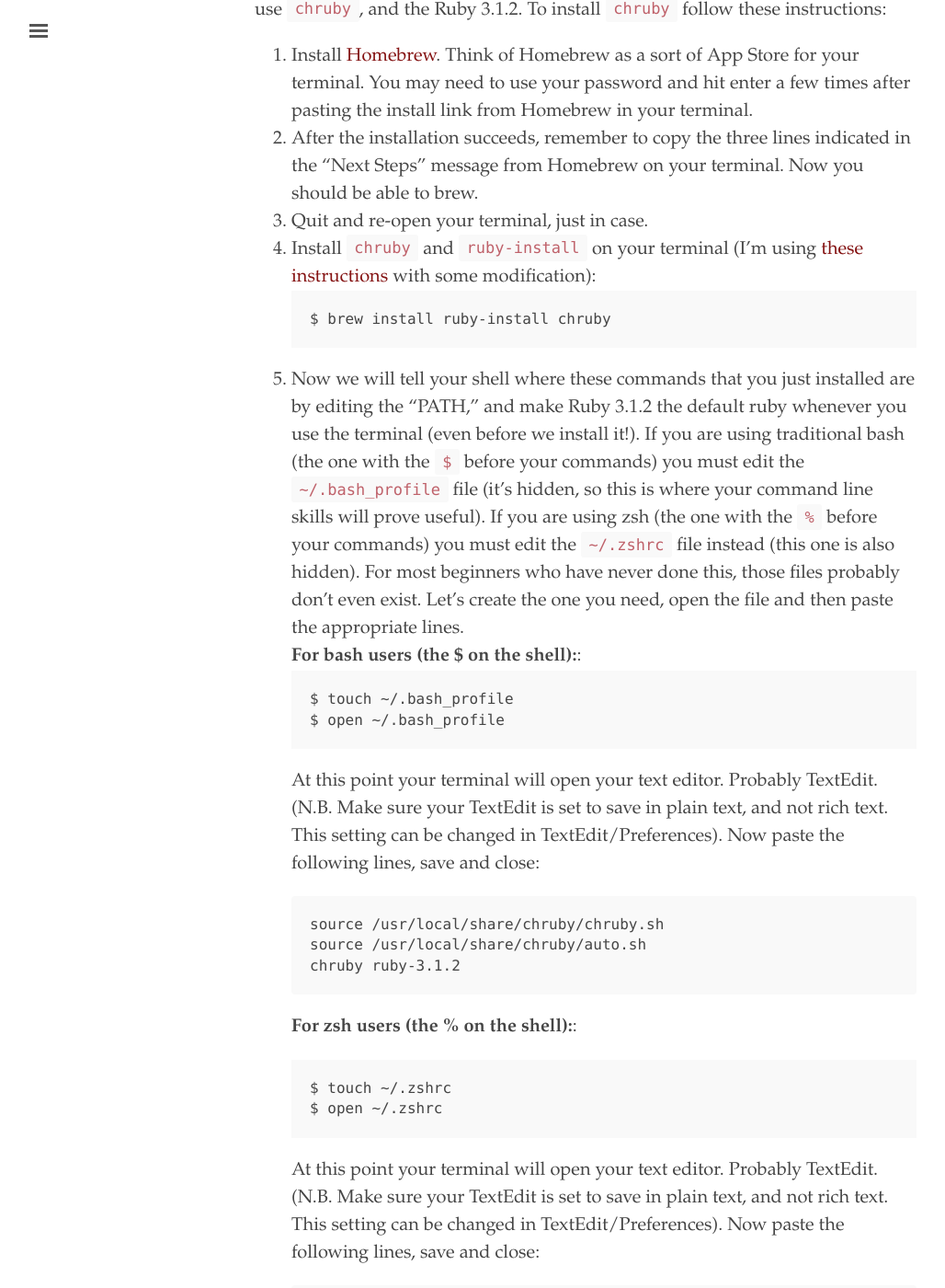
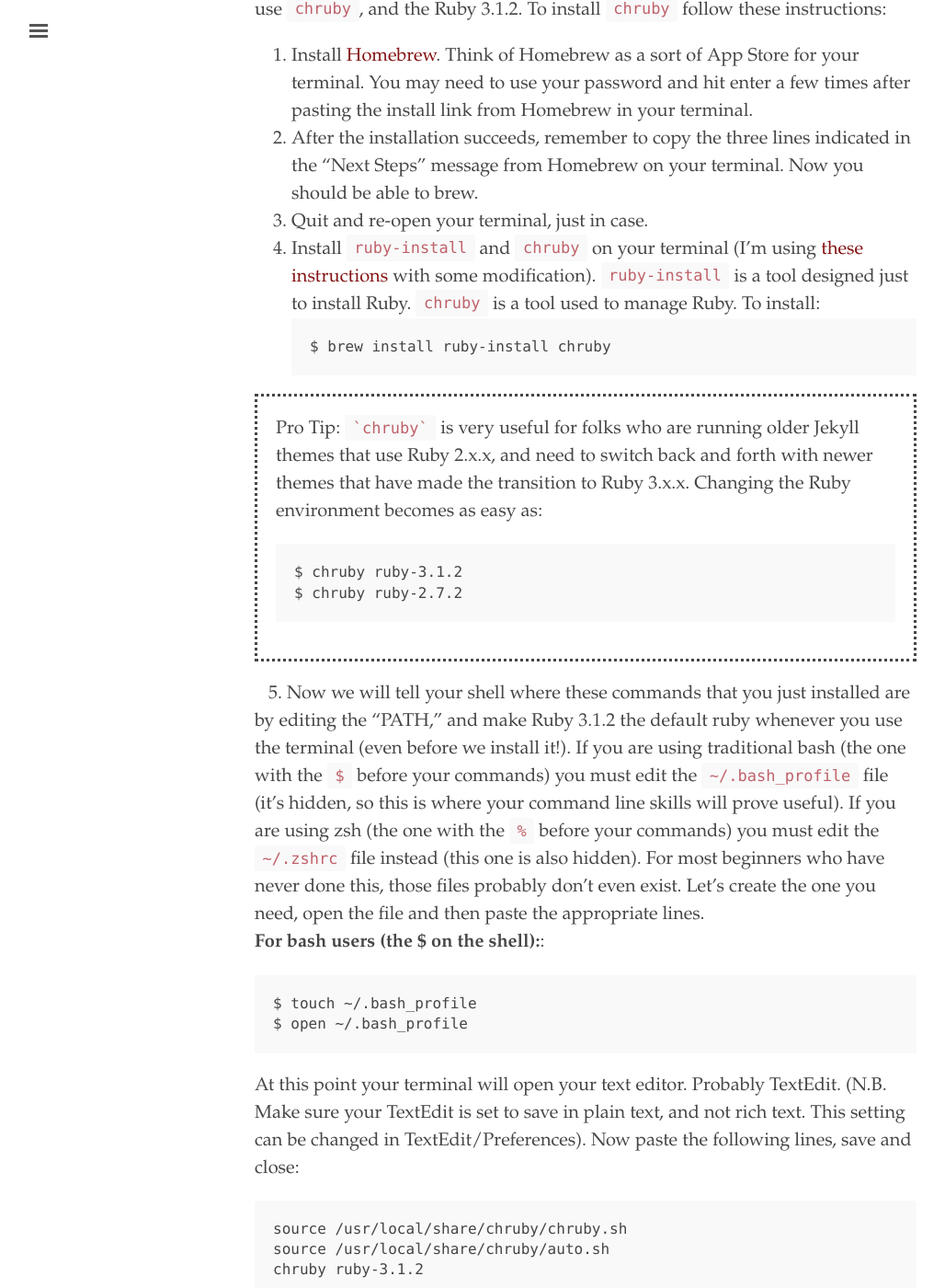
Before and after one commit to minicomp/ed, a Jekyll site: the page built from documentation.md, in a window 1280 px wide and 1400 px high, scrolled down 3534 px. Shown: the whole window at 92% size, without its empty margins (3-1031 px from the left). Built offline with Jekyll 4.4.1, drawn with Linux system fonts in a browser that asks for light colours; some of the changed text lies outside the part shown.

Commit message:
final tweaks to the new doc one hopes

```diff
--- a/documentation.md
+++ b/documentation.md
@@ -75,11 +75,17 @@
 1. Install [Homebrew](https://brew.sh/). Think of Homebrew as a sort of App Store for your terminal. You may need to use your password and hit enter a few times after pasting the install link from Homebrew in your terminal.
 2. After the installation succeeds, remember to copy the three lines indicated in the "Next Steps" message from Homebrew on your terminal. Now you should be able to brew.
 3. Quit and re-open your terminal, just in case.
-4. Install `chruby` and `ruby-install` on your terminal (I'm using [these instructions](https://mac.install.guide/ruby/12.html) with some modification):
+4. Install `ruby-install` and `chruby` on your terminal (I'm using [these instructions](https://mac.install.guide/ruby/12.html) with some modification). `ruby-install` is a tool designed just to install Ruby. `chruby` is a tool used to manage Ruby. To install:
 ~~~ Bash
 $ brew install ruby-install chruby
 ~~~
-5. Now we will tell your shell where these commands that you just installed are by editing the "PATH," and make Ruby 3.1.2 the default ruby whenever you use the terminal (even before we install it!). If you are using traditional bash (the one with the `$` before your commands) you must edit the `~/.bash_profile` file (it's hidden, so this is where your command line skills will prove useful). If you are using zsh (the one with the `%` before your commands) you must edit the `~/.zshrc` file instead (this one is also hidden). For most beginners who have never done this, those files probably don't even exist. Let's create the one you need, open the file and then paste the appropriate lines.
+
+<div style="border-style: dotted; padding: 1rem; margin-bottom: 1rem;"><p>Pro Tip: <code>`chruby`</code> is very useful for folks who are running older Jekyll themes that use Ruby 2.x.x, and need to switch back and forth with newer themes that have made the transition to Ruby 3.x.x. Changing the Ruby environment becomes as easy as:</p>
+<pre>$ chruby ruby-3.1.2<br>$ chruby ruby-2.7.2</pre>
+</div>
+
+
+&nbsp;&nbsp;&nbsp;5. Now we will tell your shell where these commands that you just installed are by editing the "PATH," and make Ruby 3.1.2 the default ruby whenever you use the terminal (even before we install it!). If you are using traditional bash (the one with the `$` before your commands) you must edit the `~/.bash_profile` file (it's hidden, so this is where your command line skills will prove useful). If you are using zsh (the one with the `%` before your commands) you must edit the `~/.zshrc` file instead (this one is also hidden). For most beginners who have never done this, those files probably don't even exist. Let's create the one you need, open the file and then paste the appropriate lines.
 **For bash users (the $ on the shell):**:
 ~~~ Bash
 $ touch ~/.bash_profile
@@ -110,15 +117,17 @@
 ~~~ Bash
 $ ruby-install ruby-3.1.2 -- --enable-shared
 ~~~
-8. Quit and re-open your terminal again. There should be no errors at this point.
-9. Check to see if your new Ruby interpreter is working:
+
+&nbsp;&nbsp;&nbsp;8. Quit and re-open your terminal again. There should be no errors at this point.
+
+&nbsp;&nbsp;&nbsp;9. Check to see if your new Ruby interpreter is working:
 ~~~ Bash
 $ ruby -v
 ~~~
 
 If the answer is 3.1.2, you are ready to install the software you will need to run Ed, including Jekyll (the static site generator that uses the Ed theme). Bundler will do this for you, and along with a couple of other little things that Ed will need to run. You are also ready to download the Ed files, which comes witha list of extra software, or "dependencies" that Ed uses.
 
-<div style="border-style: dotted; padding: 1rem; margin-bottom: 1rem;"><p>Pro-tip: Many contemporary Jekyll installs break because the new Jekyll doesn't come with a gem called <code>webrick</code>. Ed already has webrick included in its <code>Gemfile</code>, the instructions for what gems to install on Ruby projects, so it will install this extra gem alongside Jekyll. <strong>But</strong>, if you came to this guide as a reliable way to run other Jekyll projects because this guide is a legend, please remember to add or install the <code>webrick</code> gem if you are going to use newer versions of Jekyll. If you are using Bundler you can use the following command:</p>
+<div style="border-style: dotted; padding: 1rem; margin-bottom: 1rem;"><p>Pro-tip: Many contemporary Jekyll installs break because the new Jekyll doesn't come with a gem called <code>webrick</code>. Ed already has webrick included in its <code>Gemfile</code>—the instructions for what gems to install on Ruby projects—so it will install this extra gem alongside Jekyll. <strong>But</strong>, if you came to this guide as a reliable way to run other Jekyll projects because this guide is a legend, please remember to add or install the <code>webrick</code> gem if you are going to use newer versions of Jekyll. If you are using Bundler you can use the following command:</p>
 
 <pre>$ bundler add webrick</pre>
 
```
Also changed, not shown: other parts of documentation.md (+3 -2 lines).
